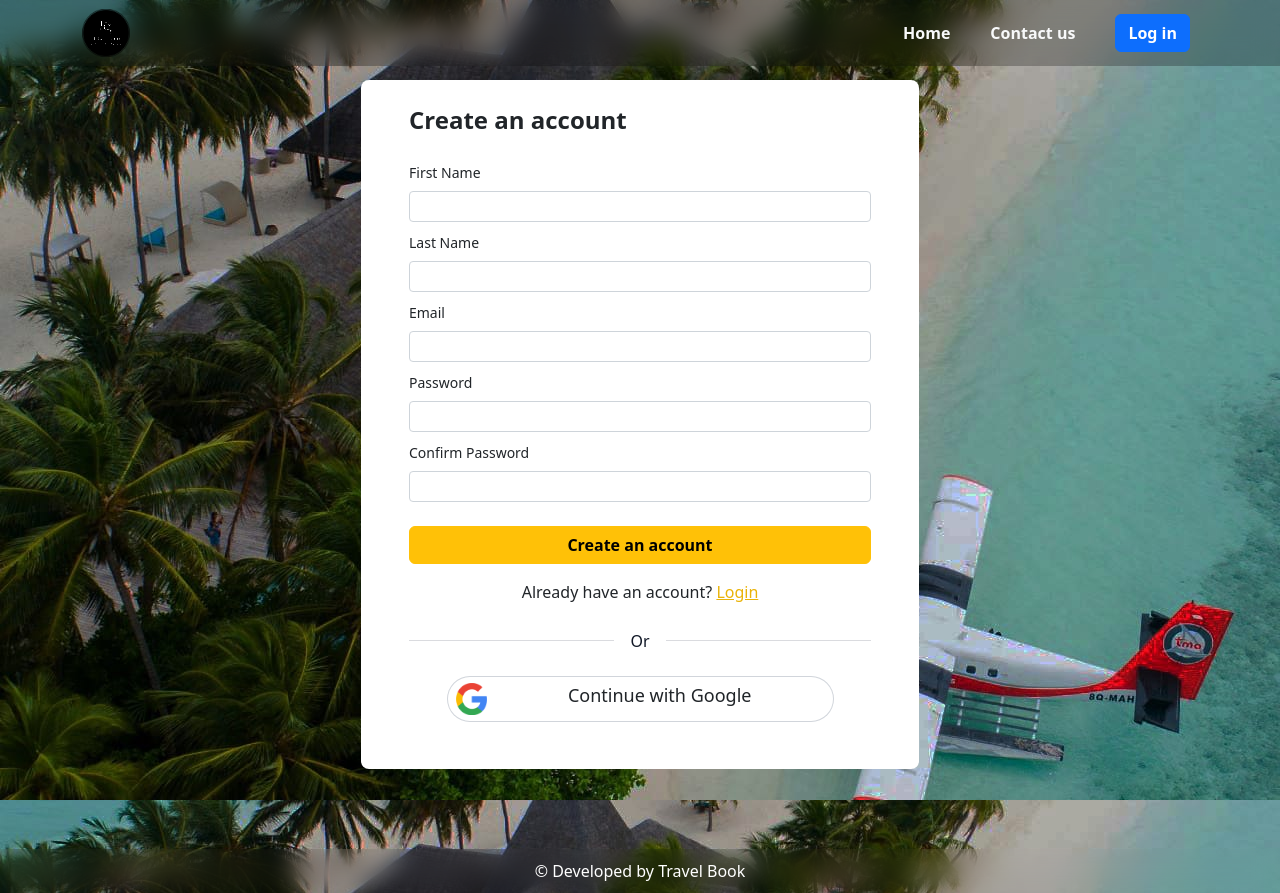
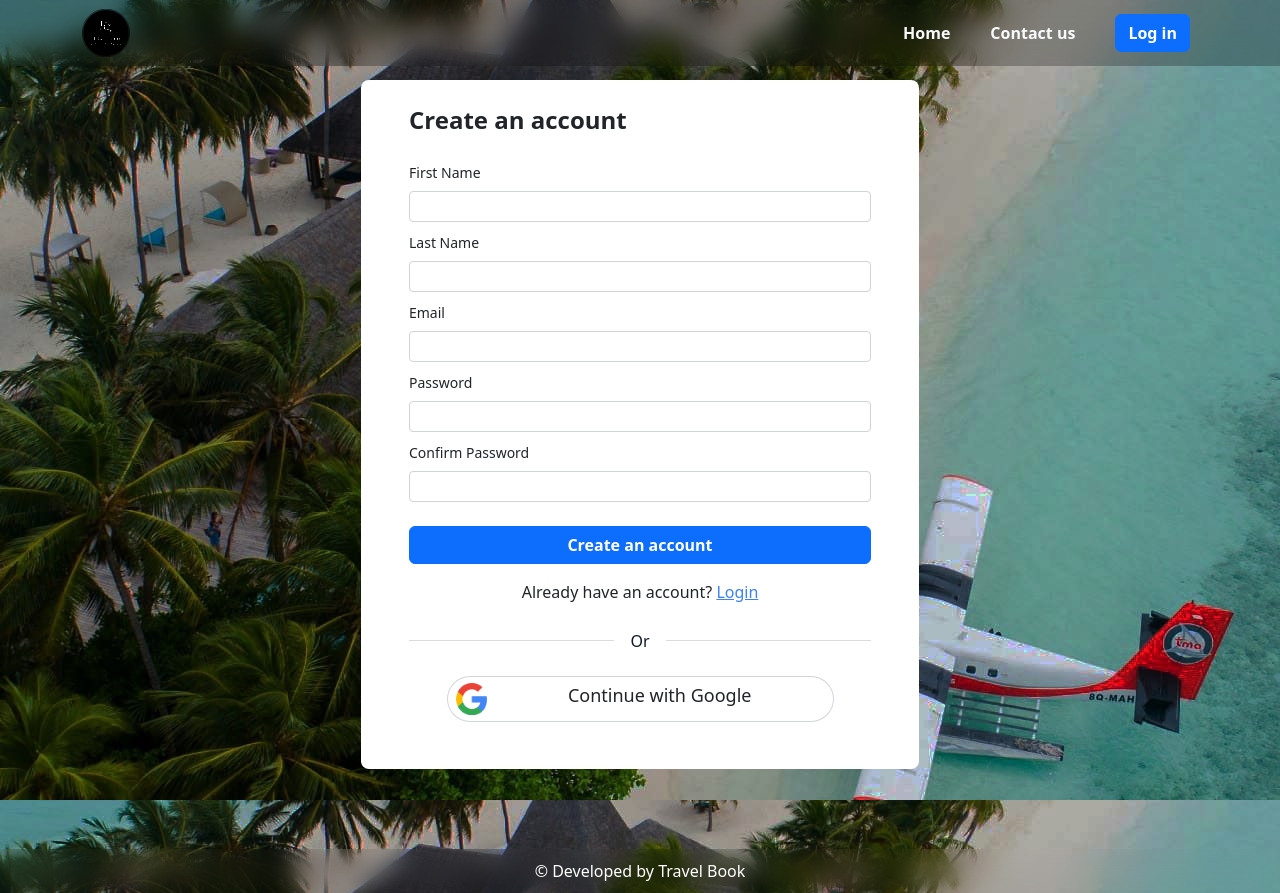
Before and after one commit to Nileshp4321/travelbook, a React (Create React App) app: page /login in a window 1280 px wide. Both pictures are taken after a click on the element "Create an account". Built offline with nearby package versions, Linux system fonts and the light colour scheme.

Commit message:
change in buttons

```diff
--- a/package.json
+++ b/package.json
@@ -1,5 +1,5 @@
 {
-  "name": "travel-guru",
+  "name": "travel-book",
   "version": "0.1.0",
   "private": true,
   "dependencies": {
--- a/src/Components/LogIn.main/LogInManager/Forms/CreateAccountForm.js
+++ b/src/Components/LogIn.main/LogInManager/Forms/CreateAccountForm.js
@@ -134,11 +134,11 @@ const CreateAccountForm = ({ setUserLogIn }) => {
                     {/* Authentication error goes here */}
                     <p className="text-center mb-2 text-danger">{user.createAccountError}</p>
 
-                    <button className='btn btn-warning fw-semibold w-100' type="submit">Create an account</button>
+                    <button className='btn btn-primary fw-semibold w-100' type="submit">Create an account</button>
 
                     {/* 'CreateAnAccount' will toggle this form */}
                     <p className="text-center mt-3 tw-text-sm md:tw-text-base">Already have an account? <span onClick={() => setUserLogIn(true)}
-                        className="tw-underline tw-text-yellow-500 hover:tw-text-yellow-400">Login</span></p>
+                        className="tw-underline tw-text-blue-500 hover:tw-text-blue-400">Login</span></p>
                 </div>
             </form>
         </div>
```
